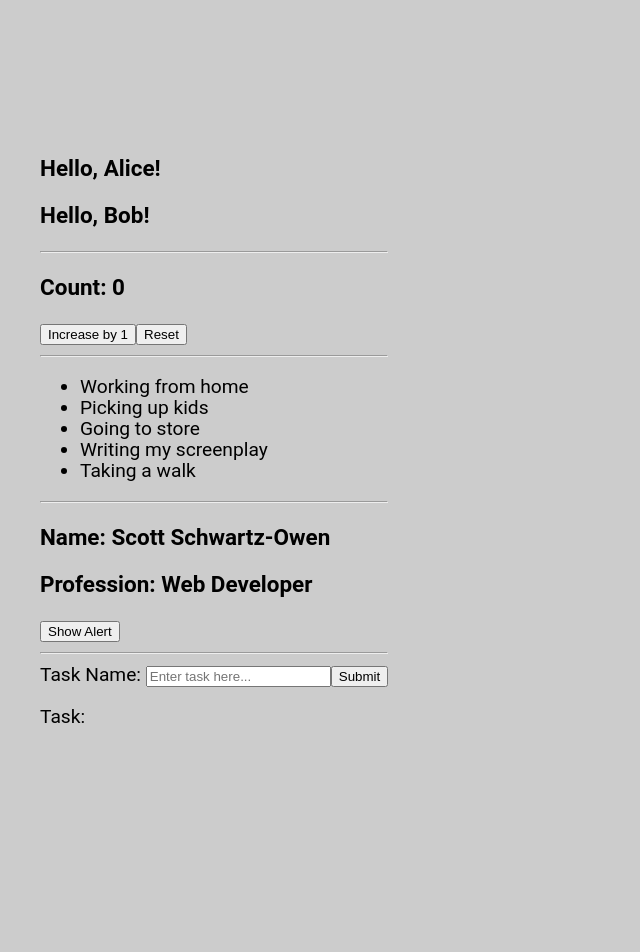
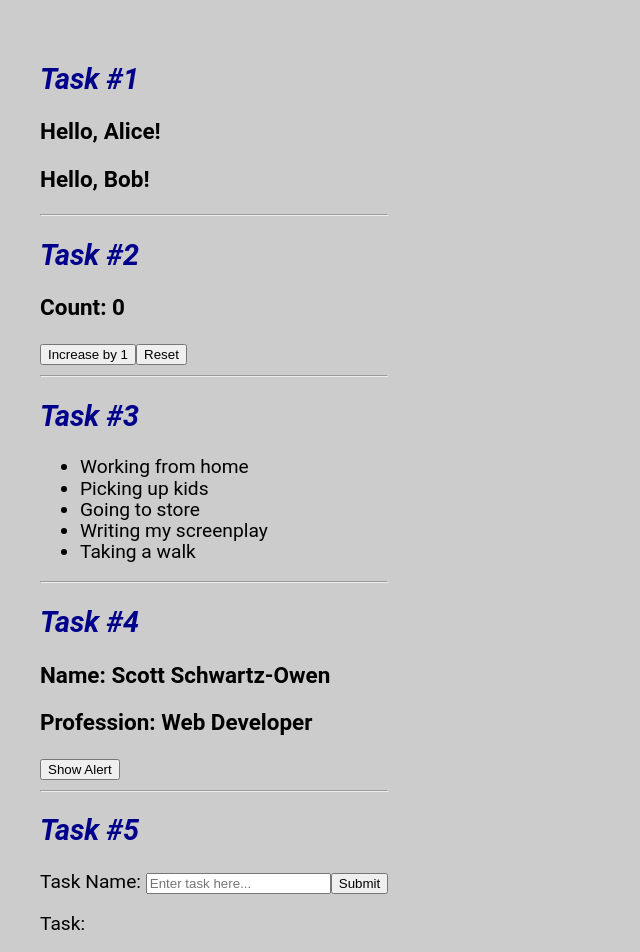
Before and after one commit to scottyschwartzowen/React_assignment_01, a React (Vite) app: page / in a window 1280 px wide. Shown: the top 952 px of the page, without its empty margins (0-640 px from the left). Before the commit the page ends 880 px from the top, so only its background shows below. Built offline with nearby package versions, Linux system fonts and the light colour scheme.

Commit message:
[Feature] add task headings

```diff
--- a/src/App.jsx
+++ b/src/App.jsx
@@ -18,23 +18,38 @@ function App() {
 
   return (
     <div>
+      <h2 style={{ color: "darkblue" }}>
+        <em>Task #1</em>
+      </h2>
       <Greeting username='Alice' />
       <Greeting username='Bob' />
       <hr></hr>
+      <h2 style={{ color: "darkblue" }}>
+        <em>Task #2</em>
+      </h2>
       <Counter />
       <hr></hr>
+      <h2 style={{ color: "darkblue" }}>
+        <em>Task #3</em>
+      </h2>
       <ul>
         {tasks.map((task, index) => (
           <li key={index}>{task}</li>
         ))}
       </ul>
       <hr></hr>
+      <h2 style={{ color: "darkblue" }}>
+        <em>Task #4</em>
+      </h2>
       <UserInfo
         name='Scott Schwartz-Owen'
         profession='Web Developer'
         handleClick={handleAlert} // passing handleAlert as function prop to UserInfo component
       />
       <hr></hr>
+      <h2 style={{ color: "darkblue" }}>
+        <em>Task #5</em>
+      </h2>
       <TaskForm />
     </div>
   );
```
Also changed, not shown: src/TaskComponent.jsx (deleted, +0 -25 lines).
